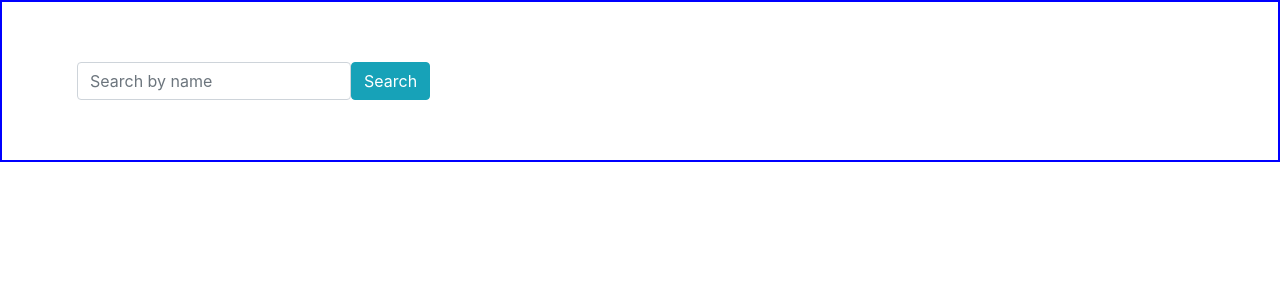
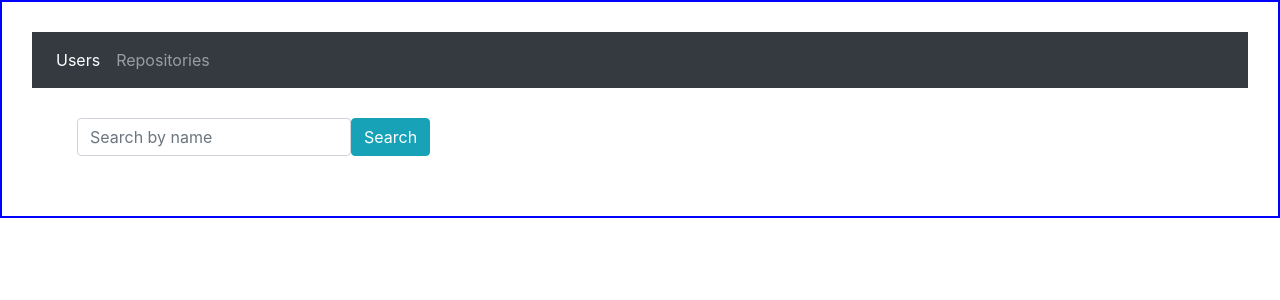
Before and after one commit to Josephat-n/gitSearch, an Angular app: page / in a window 1280 px wide. Shown: the top 300 px of the page. Built offline with nearby package versions, Linux system fonts and the light colour scheme; no server answers.

Commit message:
add a navbar component.

```diff
--- a/src/app/app.component.html
+++ b/src/app/app.component.html
@@ -1 +1,4 @@
+
+<app-navbar></app-navbar>
+<router-outlet></router-outlet>
 <app-user></app-user>
--- a/src/app/app.module.ts
+++ b/src/app/app.module.ts
@@ -12,6 +12,7 @@
 import { FormComponent } from './form/form.component';
 import { FormatDatePipe } from './format-date.pipe';
 import { RepoComponent } from './repo/repo.component';
+import { NavbarComponent } from './navbar/navbar.component';
 
 @NgModule({
   declarations: [
@@ -20,6 +21,7 @@
     FormComponent,
     FormatDatePipe,
     RepoComponent,
+    NavbarComponent,
   ],
   imports: [
     BrowserModule,
--- /dev/null
+++ b/src/app/navbar/navbar.component.html
@@ -0,0 +1,12 @@
+<nav class="navbar navbar-expand-lg navbar-dark bg-dark">
+    <!-- <a class="navbar-brand"><b>GOALS APP</b></a> -->
+    <button class="navbar-toggler" type="button" data-toggle="collapse" data-target="#navbarNavAltMarkup" aria-controls="navbarNavAltMarkup" aria-expanded="false" aria-label="Toggle navigation">
+      <span class="navbar-toggler-icon"></span>
+    </button>
+    <div class="collapse navbar-collapse" id="navbarNavAltMarkup">
+      <div class="navbar-nav">
+        <a class="nav-item nav-link active">Users<span class="sr-only">(current)</span></a>
+        <a class="nav-item nav-link">Repositories</a>
+      </div>
+    </div>
+  </nav>
--- /dev/null
+++ b/src/app/navbar/navbar.component.ts
@@ -0,0 +1,15 @@
+import { Component, OnInit } from '@angular/core';
+
+@Component({
+  selector: 'app-navbar',
+  templateUrl: './navbar.component.html',
+  styleUrls: ['./navbar.component.css']
+})
+export class NavbarComponent implements OnInit {
+
+  constructor() { }
+
+  ngOnInit() {
+  }
+
+}
```
Also changed, not shown: src/app/navbar/navbar.component.css (added), 1 other file (tests, documents, lock files or other folders).
